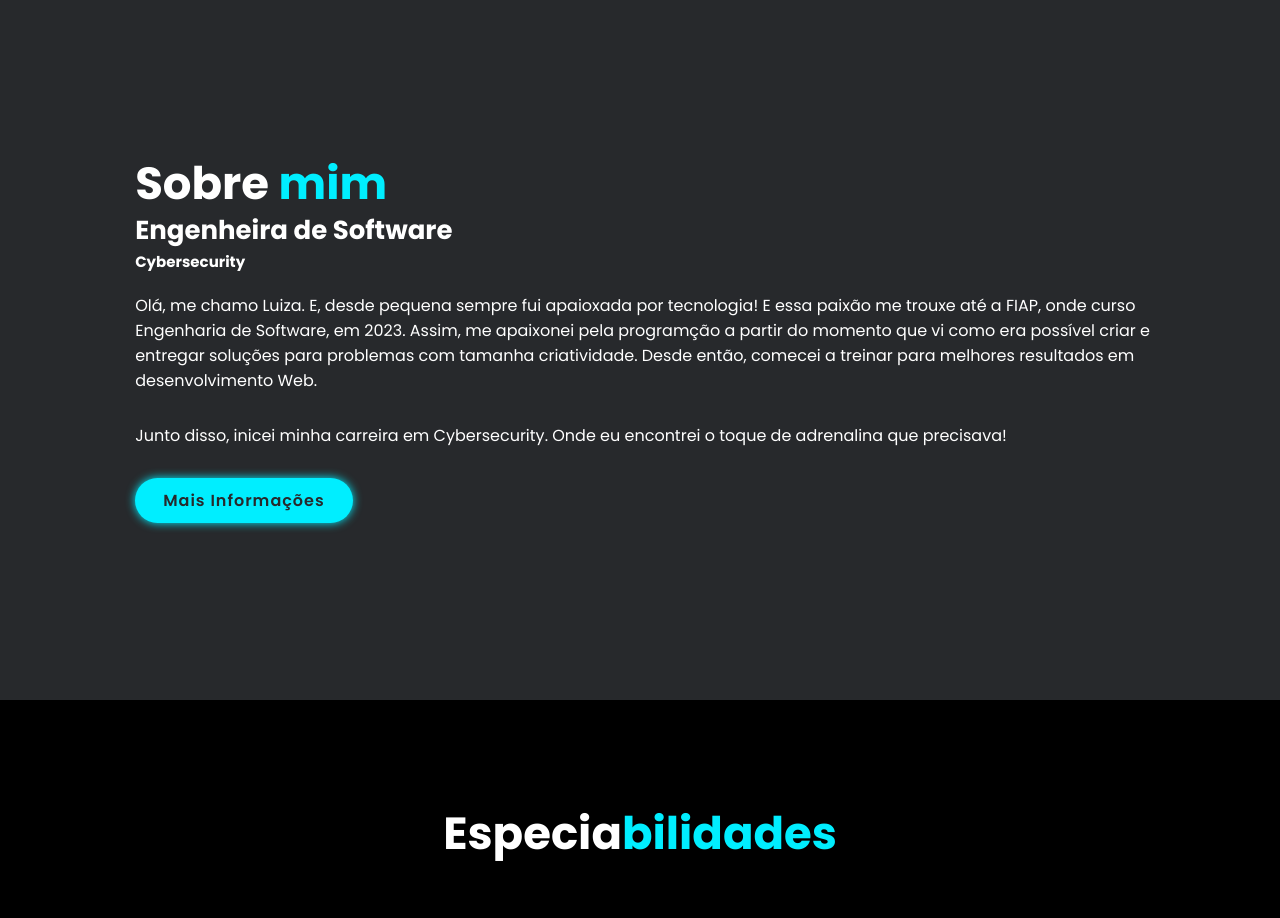
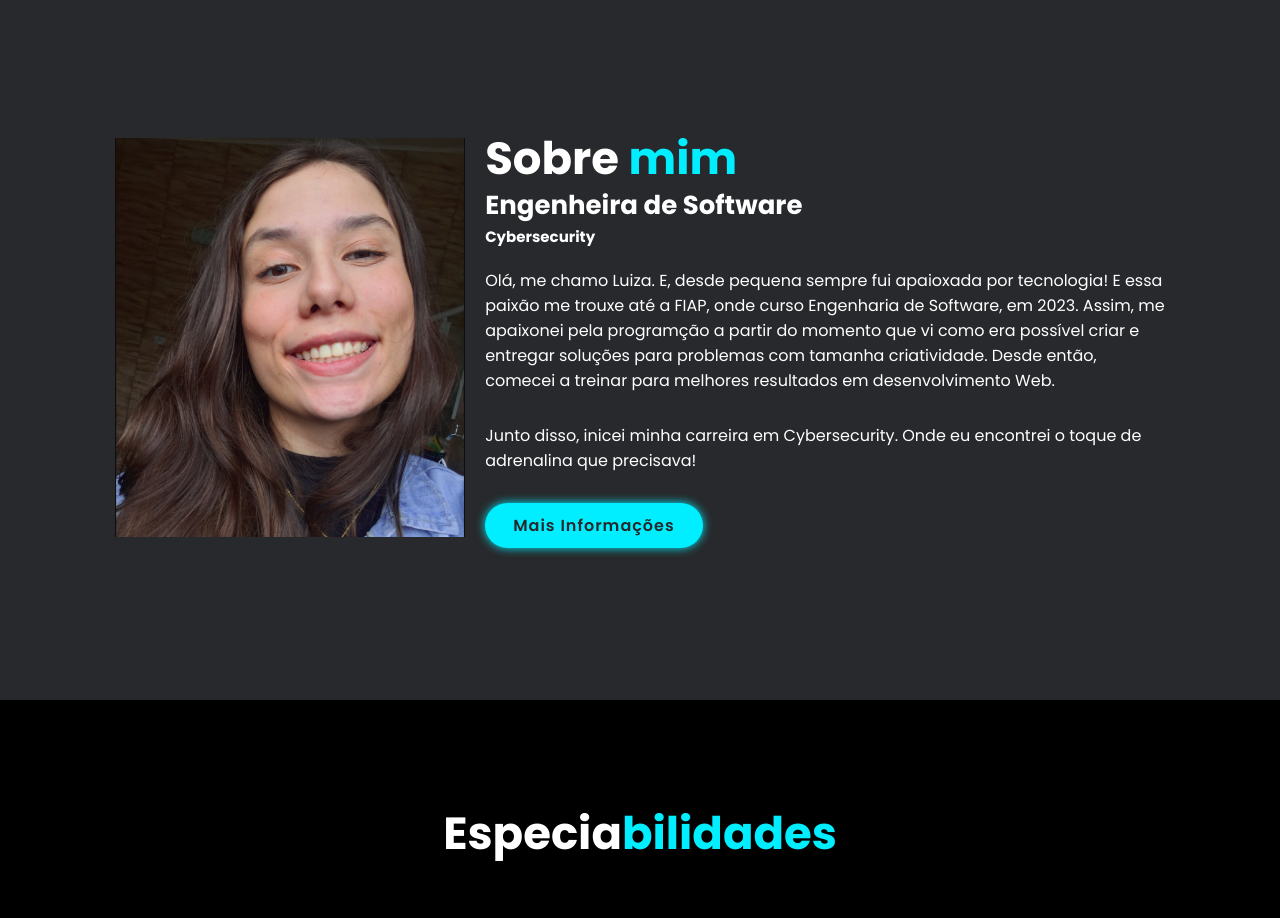
Before and after one commit to SLuizaCristina/meu-site, a plain HTML site: page index.html in a window 1280 px wide. Shown: the part 900-1818 px from the top of the page. Drawn offline with nearby package versions, Linux system fonts and the light colour scheme.

Commit message:
Update index.html

```diff
--- a/index.html
+++ b/index.html
@@ -41,7 +41,7 @@
         </section>
         <section class="about" id="about">
             <div class="about-img">
-                <img src="euu.png" alt="">
+                <img src="eu.png" alt="">
             </div>
             <div class="about-content">
                 <h2 class="heading">Sobre<span> mim </span></h2>
```
